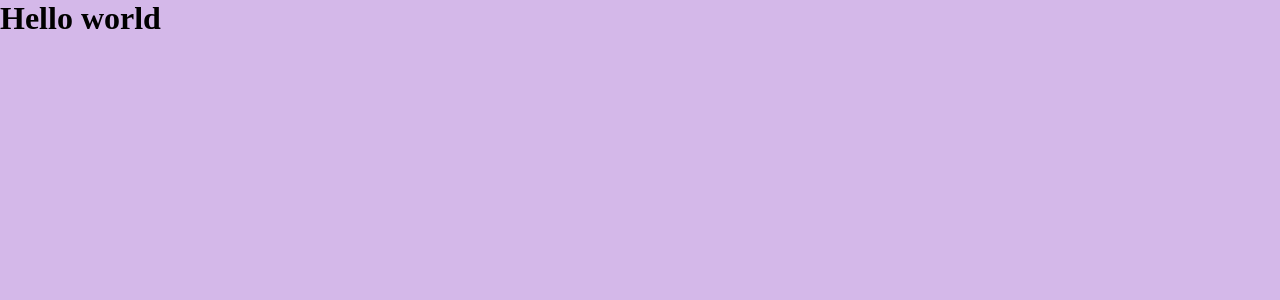
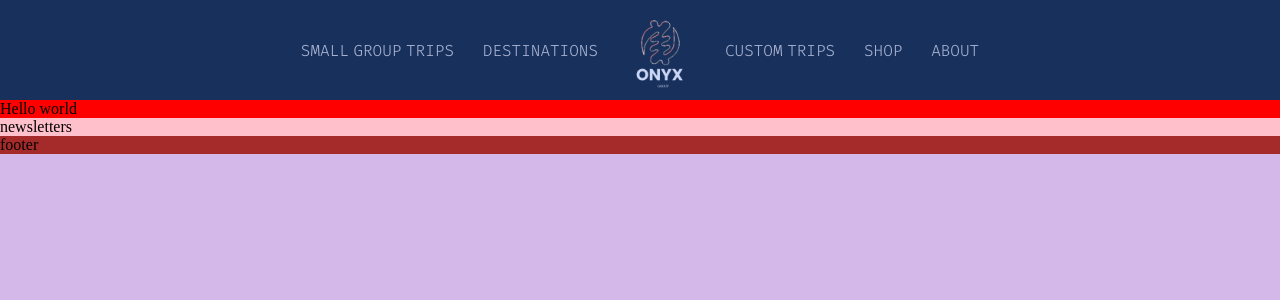
Before and after one commit to Baah-Danso-Kenneth/Next-Onyx-tour, a Next.js app: page / in a window 1280 px wide. Shown: the top 300 px of the page. Built offline with nearby package versions, Linux system fonts and the light colour scheme.

Commit message:
debug-mode 1

```diff
--- /dev/null
+++ b/src/components/Footer.tsx
@@ -0,0 +1,11 @@
+import React from 'react'
+
+function Footer() {
+  return (
+    <div>
+      footer
+    </div>
+  )
+}
+
+export default Footer
--- a/src/components/Layout.tsx
+++ b/src/components/Layout.tsx
@@ -1,10 +1,13 @@
 import React, {ReactNode} from 'react'
+import Navbar from './Navbar'
+import NewLetter from './NewLetter'
+import Footer from './Footer'
 
 function Layout({children}:{children:ReactNode}) {
   return (
     <div className='app'>
         <div className="nav-bar">
-          <h1>Navbar</h1>
+         <Navbar/>
         </div>
 
         <div className="children">
@@ -12,11 +15,11 @@ function Layout({children}:{children:ReactNode}) {
         </div>
 
         <div className="news-letters">
-          <h2>Newsletters</h2>
+          <NewLetter/>
         </div>
 
         <div className="footer">
-          <h3>Footer</h3>
+          <Footer/>
         </div>
 
     </div>
--- /dev/null
+++ b/src/components/Navbar.tsx
@@ -0,0 +1,41 @@
+import React, { useState } from 'react'
+import Image from 'next/image'
+import CompanyLogo from '../../public/assets/images/campalla.png'
+import {GiHamburgerMenu} from 'react-icons/gi';
+import {CgClose} from 'react-icons/cg'
+
+function Navbar() {
+  const [responsive,setResponsive]=useState(false)
+  return (
+    <div className='nav-container'>
+        <div className="nav-container-element">
+            <div className='right-section'>
+                <p>small group trips</p>
+                <p>destinations</p>
+            </div>
+
+            <div className="logo">
+                <Image src={CompanyLogo} alt='company-logo' quality={100}/>
+            </div>
+
+            <div className='last-section'>
+                <p>custom trips</p>
+                <p>shop</p>
+                <p>about</p>
+            </div>
+
+            <div className="icon-for-mobile-tablet">
+                <div className='icon-content'>
+                {responsive ? (<CgClose onClick={()=>setResponsive(false)}/>) : (<GiHamburgerMenu onClick={()=>setResponsive(true)}/>) }
+                </div>
+            </div>
+
+            <div className="logo-for-mobile-tablet">
+                <Image src={CompanyLogo} alt="company-logo"/>
+            </div>
+        </div>
+    </div>
+  )
+}
+
+export default Navbar
--- /dev/null
+++ b/src/components/NewLetter.tsx
@@ -0,0 +1,11 @@
+import React from 'react'
+
+function NewLetter() {
+  return (
+    <div>
+      newsletters
+    </div>
+  )
+}
+
+export default NewLetter
--- a/src/pages/index.tsx
+++ b/src/pages/index.tsx
@@ -1,9 +1,12 @@
+import Layout from '@/components/Layout';
 import React, { useState, useEffect } from 'react';
 
 function LandingPage() {
 
   return (
-    <h1>Hello world</h1>
+    <Layout>
+      Hello world
+    </Layout>
  );
 }
 
--- a/src/scss/components/_app.scss
+++ b/src/scss/components/_app.scss
@@ -2,4 +2,25 @@
     display: grid;
     grid-template-columns: repeat(4,1fr);
     grid-template-rows: auto auto auto auto;
+
+    .nav-bar{
+        grid-area: 1/1/span 1/-1;
+        background-color:var(--blue-dark);
+    }
+
+    .children{
+        grid-area: 2/1/span 1/-1;
+        background-color: red;
+    }
+
+    .news-letters{
+        grid-area:3/1/span 1/-1;
+        background-color: pink;
+    }
+
+    .footer{
+        grid-area: 4/1/span 1/-1;
+        background-color: brown;
+    }
+
 }
--- a/src/scss/components/_index.scss
+++ b/src/scss/components/_index.scss
@@ -1 +1,2 @@
 @import 'app';
+@import 'navbar';
--- /dev/null
+++ b/src/scss/components/_navbar.scss
@@ -0,0 +1,114 @@
+.nav-container{
+  &-element{
+    max-width: 53%;
+    margin: 0 auto;
+    display: flex;
+    justify-content: space-between;
+    align-items: center;
+
+    .right-section{
+      display: flex;
+      align-items: flex-end;
+      color: var(--lightest-slate);
+      font-weight: 300;
+      >p{
+        text-transform: uppercase;
+        white-space: nowrap;
+        font-family: var(--slug_fira);
+        font-size: var(--tbase);
+
+        word-spacing: -5px;
+      }
+      >p:nth-child(2){
+       margin-left: 1.8rem;
+      }
+    }
+
+    .logo{
+      >img{
+        width: 100%;
+        height: 6rem;
+        object-fit: cover;
+      }
+    }
+    .last-section{
+     @extend .right-section;
+
+     >p:nth-child(3){
+       margin-left: 1.8rem;
+     }
+    }
+
+    .logo-for-mobile-tablet{
+        display: none;
+    }
+    .icon-for-mobile-tablet{
+        display: none;
+    }
+
+  }
+
+  @media screen and (max-width:1080px) {
+    &-element{
+        display: flex;
+        justify-content: space-between;
+        max-width: 80%;
+        margin: 0 auto;
+      .right-section{
+        p{
+            font-size: var(--tsm2);
+        }
+      }
+
+      .logo{
+        >img{
+            width: 100%;
+            object-fit: contain;
+        }
+      }
+
+      .left-section{
+
+      }
+    }
+
+  }
+
+
+  @media screen and (max-width:768px) {
+    &-element{
+
+        .icon-for-mobile-tablet{
+            display: block;
+            color: var(--light-slate);
+            font-size: var(--tlarge);
+            .icon-content{
+                display: flex;
+                align-items: center;
+                justify-content: center;
+                transform: translateY(0.2rem);
+            }
+        }
+
+        .logo-for-mobile-tablet{
+            display: block;
+            >img{
+                width: 100%;
+                height: 5rem;
+                object-fit: cover;
+            }
+        }
+
+        .right-section{
+            display: none;
+        }
+
+        .logo{
+           display: none;
+        }
+        .last-section{
+           display: none;
+        }
+    }
+  }
+}
--- a/src/scss/index.scss
+++ b/src/scss/index.scss
@@ -1,2 +1,3 @@
 @import 'variables';
 @import 'globals';
+@import 'components/index'
```
